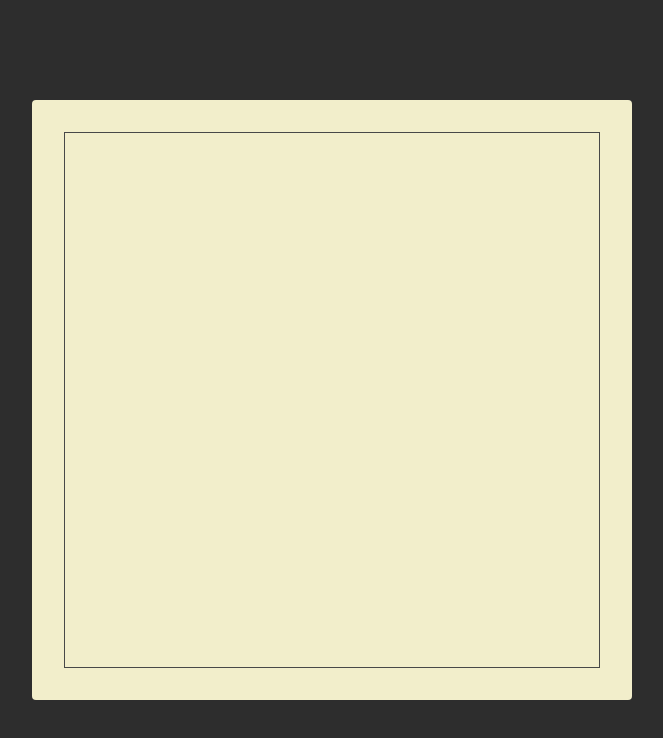
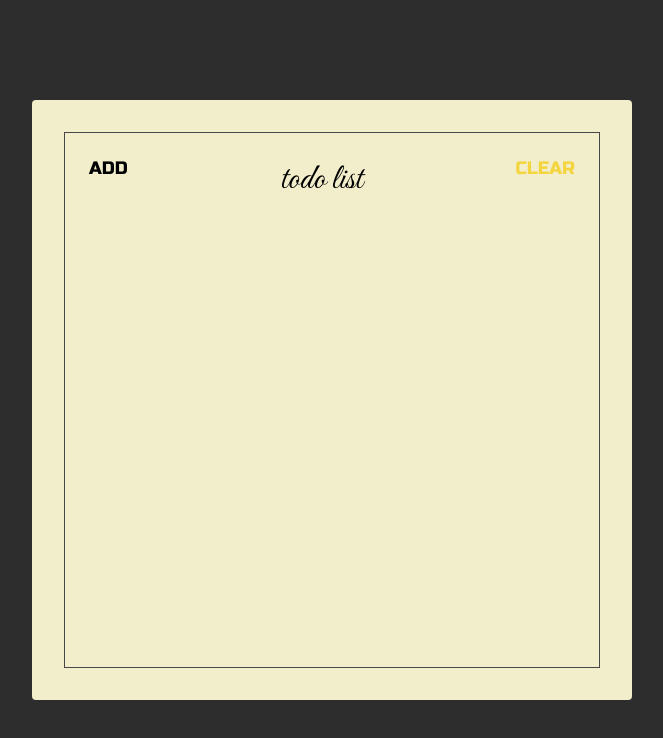
Before and after one commit to SaidChairul/react-starter, a website: page index.html in a window 1280 px wide. Shown: the whole page, without its empty margins (308-971 px from the left). Drawn offline with Linux system fonts and the light colour scheme.

Commit message:
create header section

```diff
--- a/index.html
+++ b/index.html
@@ -7,13 +7,19 @@
     <title>Static Template</title>
     <link rel="stylesheet" href="style.css" />
     <link
-      href="https://fonts.googleapis.com/css?family=Dosis|Signika&display=swap"
+      href="https://fonts.googleapis.com/css?family=Great+Vibes|Russo+One&display=swap"
       rel="stylesheet"
     />
   </head>
   <body>
     <div class="container">
-      <div class="frame"></div>
+      <div class="frame">
+        <div class="sc-header">
+          <button class="sc-btn">ADD</button>
+          <h1 class="sc-title">Todo List</h1>
+          <button class="sc-btn main-sandybrown-color">CLEAR</button>
+        </div>
+      </div>
     </div>
   </body>
 </html>
--- a/style.css
+++ b/style.css
@@ -1,5 +1,13 @@
 * {
   box-sizing: border-box;
+}
+
+:root {
+  --main-sandybrown-color: #f4d53f;
+}
+
+.main-sandybrown-color {
+  color: var(--main-sandybrown-color);
 }
 
 html {
@@ -35,3 +43,25 @@ html {
   border: 1px solid #484848;
   height: 100%;
 }
+
+.sc-header {
+  display: flex;
+  justify-content: space-between;
+  align-items: flex-start;
+}
+
+.sc-btn {
+  font-size: 1.8rem;
+  font-family: "Russo One", sans-serif;
+  background: unset;
+  border: unset;
+  outline: unset;
+  padding: 24px;
+}
+
+.sc-title {
+  font-size: 3.6rem;
+  font-family: "Great Vibes", cursive;
+  text-transform: lowercase;
+  font-weight: 100;
+}
```
